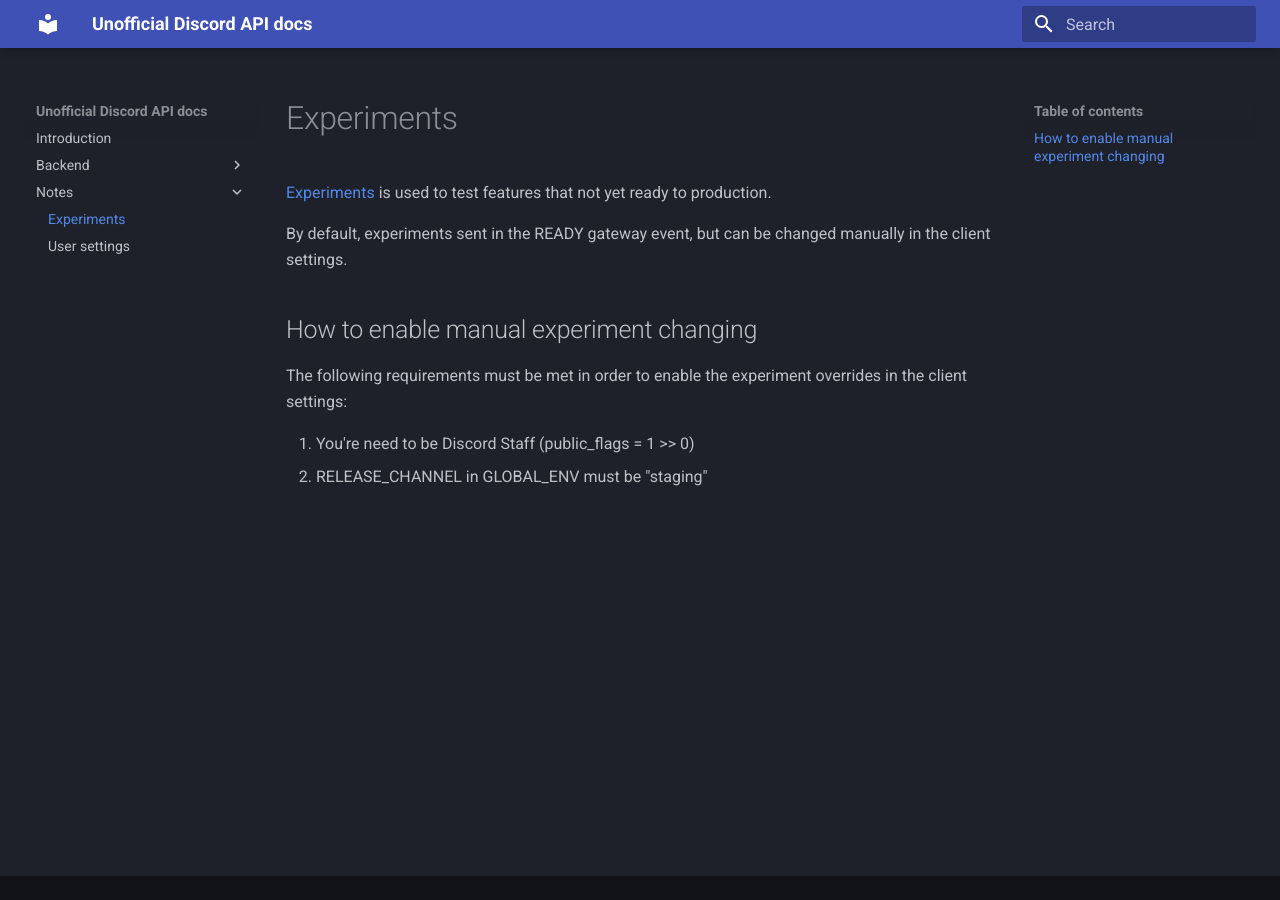
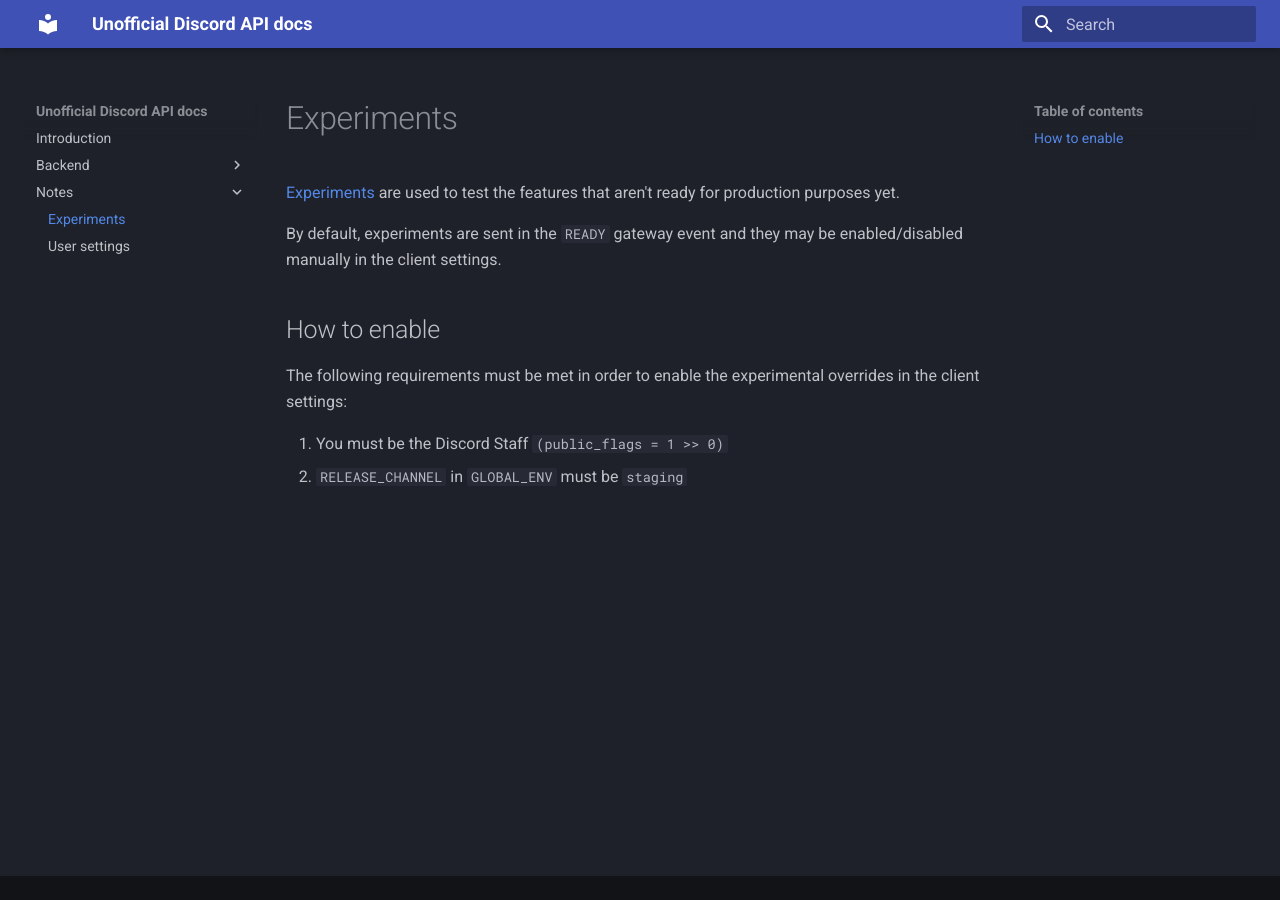
Before and after one commit to sasha0552/unofficial-discord-api-docs, an MkDocs documentation site: the page built from docs/notes/experiments.md, in a window 1280 px wide. Built offline with MkDocs 1.6.1 and Material for MkDocs 9.7.7, drawn with Linux system fonts in a browser that asks for light colours.

Commit message:
Touched up the notes

```diff
--- a/docs/notes/experiments.md
+++ b/docs/notes/experiments.md
@@ -1,12 +1,12 @@
 # Experiments
 
-[Experiments](https://en.wikipedia.org/wiki/A/B_testing) is used to test features that not yet ready to production.
+[Experiments](https://en.wikipedia.org/wiki/A/B_testing) are used to test the features that aren't ready for production purposes yet.
 
-By default, experiments sent in the READY gateway event, but can be changed manually in the client settings.
+By default, experiments are sent in the `READY` gateway event and they may be enabled/disabled manually in the client settings.
 
-## How to enable manual experiment changing
+## How to enable
 
-The following requirements must be met in order to enable the experiment overrides in the client settings:
+The following requirements must be met in order to enable the experimental overrides in the client settings:
 
-  1. You're need to be Discord Staff (public_flags = 1 >> 0)
-  2. RELEASE_CHANNEL in GLOBAL_ENV must be "staging"
+  1. You must be the Discord Staff `(public_flags = 1 >> 0)`
+  2. `RELEASE_CHANNEL` in `GLOBAL_ENV` must be `staging`
```
Also changed, not shown: docs/notes/user-settings.md (+6 -6 lines).
